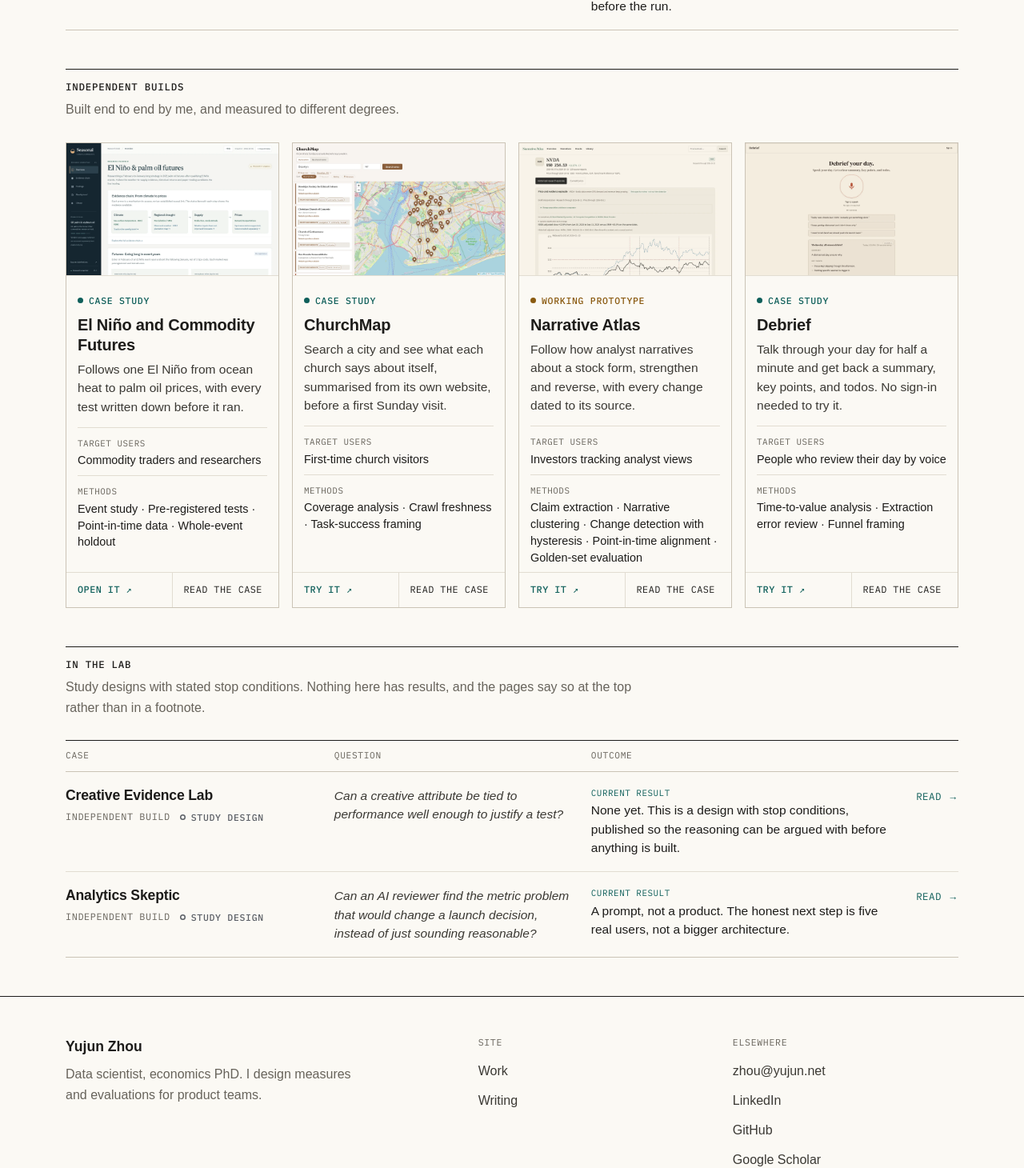
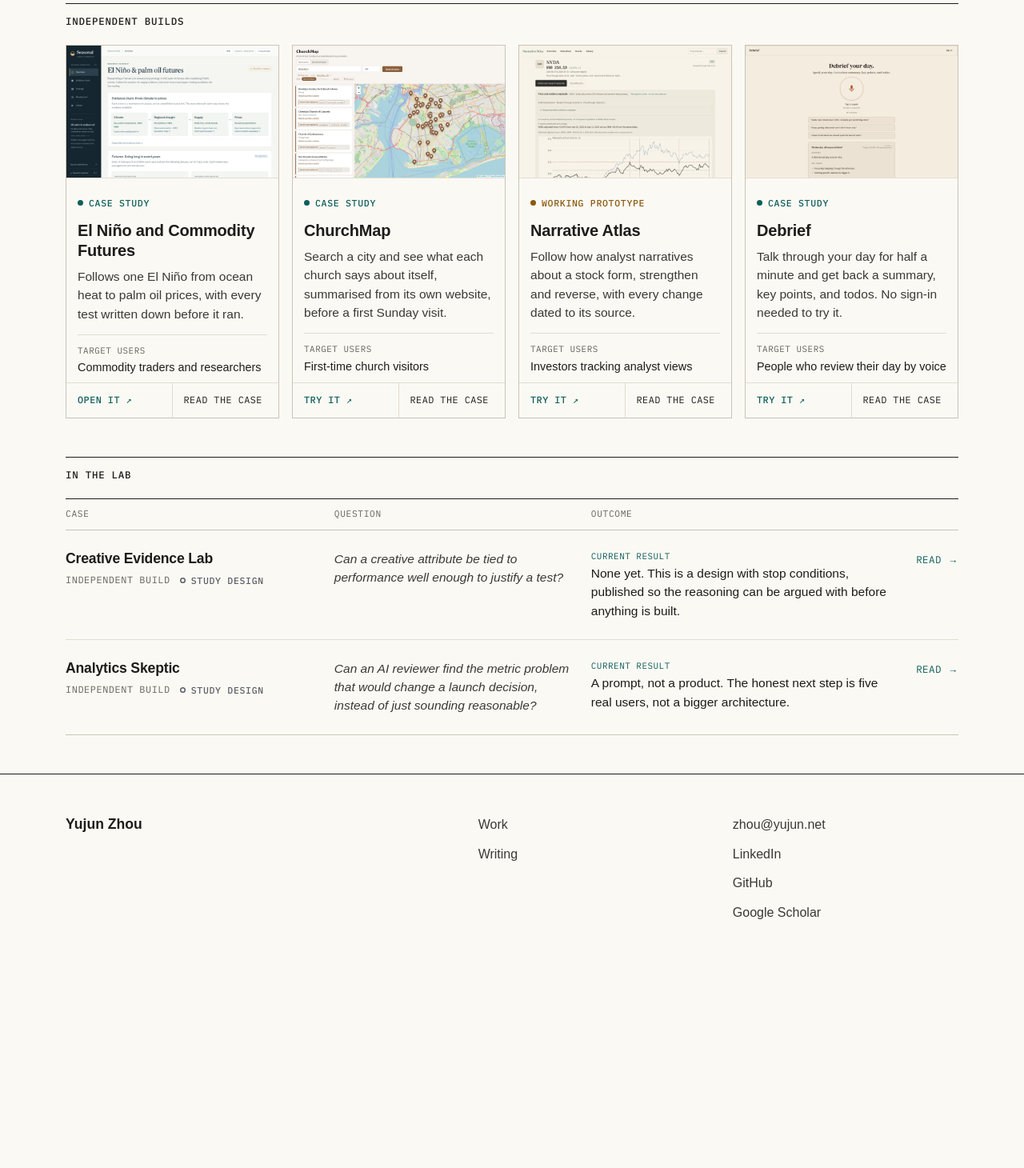
Before and after one commit to zhou100/portfolio_nextjs, a Next.js app: page /work in a window 1280 px wide. Shown: the part 730-2190 px from the top of the page at 80% size. After the commit the page ends 1949 px from the top, so only its background shows below. Built offline with nearby package versions, Linux system fonts and the light colour scheme; a web font is replaced by a local one.

Commit message:
Simplify portfolio labels and let layout lead

```diff
--- a/src/app/components/Footer/Footer.css
+++ b/src/app/components/Footer/Footer.css
@@ -13,21 +13,6 @@
   font-size: 1.1rem;
   font-weight: 600;
   margin-bottom: 8px;
-}
-
-.footer__blurb {
-  color: var(--clr-muted);
-  font-size: 1rem;
-  max-width: 42ch;
-}
-
-.footer__label {
-  color: var(--clr-muted);
-  font-family: var(--mono);
-  font-size: 0.72rem;
-  letter-spacing: 0.06em;
-  margin-bottom: 12px;
-  text-transform: uppercase;
 }
 
 .footer__links li + li {
--- a/src/app/components/Footer/Footer.tsx
+++ b/src/app/components/Footer/Footer.tsx
@@ -10,13 +10,9 @@ export default function Footer() {
       <div className="wrap footer__inner">
         <div className="footer__col">
           <p className="footer__name">{name}</p>
-          <p className="footer__blurb">
-            Data scientist, economics PhD. I design measures and evaluations for product teams.
-          </p>
         </div>
 
-        <div className="footer__col">
-          <p className="footer__label">Site</p>
+        <nav className="footer__col" aria-label="Footer navigation">
           <ul className="footer__links">
             <li>
               <Link href="/work">Work</Link>
@@ -30,10 +26,9 @@ export default function Footer() {
               </li>
             )}
           </ul>
-        </div>
+        </nav>
 
         <div className="footer__col">
-          <p className="footer__label">Elsewhere</p>
           <ul className="footer__links">
             <li>
               <a href={`mailto:${email}`}>{email}</a>
--- a/src/app/components/Work/Showcase.tsx
+++ b/src/app/components/Work/Showcase.tsx
@@ -5,7 +5,7 @@ import StatusBadge from './StatusBadge';
 
 /**
  * A live product on the home page, as one card in a row of three: the lead screenshot,
- * what it does, role and methods, and where to try it. Only the first shot is shown.
+ * what it does, who it is for, and where to try it. Only the first shot is shown.
  * Renders nothing for an item without a showcase or a public link.
  */
 export default function Showcase({
@@ -52,10 +52,6 @@ export default function Showcase({
             <dt>Target users</dt>
             <dd>{showcase.audience}</dd>
           </div>
-          <div>
-            <dt>Methods</dt>
-            <dd>{item.methods.join(' · ')}</dd>
-          </div>
         </dl>
       </div>
 
--- a/src/app/globals.css
+++ b/src/app/globals.css
@@ -208,7 +208,7 @@ h4 {
 }
 
 .section__title {
-  margin-top: 8px;
+  margin-top: 0;
 }
 
 .section__lede {
@@ -221,7 +221,7 @@ h4 {
 /* A labelled group inside a section: "Independent builds", "Market stories". */
 .subhead {
   border-top: 1px solid var(--clr-ink);
-  margin-bottom: 28px;
+  margin-bottom: 20px;
   padding-top: 12px;
 }
 
@@ -473,7 +473,7 @@ h4 {
 
 .build__title {
   font-size: 1.25rem;
-  margin: 6px 0 6px;
+  margin: 10px 0 8px;
 }
 
 .build__title a:hover {
@@ -568,7 +568,7 @@ h4 {
 
 .ledger__row {
   align-items: start;
-  padding: 18px 0;
+  padding: 24px 0;
 }
 
 .ledger__row + .ledger__row {
--- a/src/app/work/[slug]/page.tsx
+++ b/src/app/work/[slug]/page.tsx
@@ -169,10 +169,9 @@ export default function CaseStudy({ params }: { params: { slug: string } }) {
           </dl>
         </div>
 
-        {item.sections.map((section, index) => (
+        {item.sections.map((section) => (
           <section className="case__section" id={section.id} key={section.id}>
             <div className="case__sectionhead">
-              <span className="case__step">{String(index + 1).padStart(2, '0')}</span>
               <div>
                 <h2 className="case__h2">{section.heading}</h2>
                 <p className="case__prompt">{section.prompt}</p>
@@ -184,10 +183,8 @@ export default function CaseStudy({ params }: { params: { slug: string } }) {
 
         <section className="case__section" id="limitations">
           <div className="case__sectionhead">
-            <span className="case__step">{String(item.sections.length + 1).padStart(2, '0')}</span>
             <div>
               <h2 className="case__h2">Limitations</h2>
-              <p className="case__prompt">What this case does not establish.</p>
             </div>
           </div>
           <ul className="bullets">
--- a/src/app/work/page.tsx
+++ b/src/app/work/page.tsx
@@ -30,11 +30,7 @@ export default function WorkIndex() {
     <>
       <header className="pagehead pagehead--compact">
         <div className="wrap">
-          <p className="eyebrow">Work</p>
-          <h1 className="pagehead__title">The work behind the claims.</h1>
-          <p className="lede pagehead__lede">
-            Every item opens with the problem, what I did, and what changed. The label on the card tells you what the page is: a case study from industry work, a working prototype, or a design with nothing built yet.
-          </p>
+          <h1 className="pagehead__title">Work</h1>
         </div>
       </header>
 
@@ -54,9 +50,6 @@ export default function WorkIndex() {
         <div className="wrap">
           <div className="subhead">
             <h2 className="subhead__title">Independent builds</h2>
-            <p className="subhead__lede">
-              Built end to end by me, and measured to different degrees.
-            </p>
           </div>
           <div className={`builds builds--${builds.length}`}>
             {builds.map((item) => (
@@ -70,10 +63,6 @@ export default function WorkIndex() {
         <div className="wrap">
           <div className="subhead">
             <h2 className="subhead__title">In the lab</h2>
-            <p className="subhead__lede">
-              Study designs with stated stop conditions. Nothing here has results, and the pages
-              say so at the top rather than in a footnote.
-            </p>
           </div>
           <CaseLedger items={lab} heading="h3" />
         </div>
```
Also changed, not shown: src/app/page.tsx (+5 -25 lines), src/app/work/[slug]/case.css (+0 -10 lines), src/app/writing/page.tsx (+1 -11 lines), 2 other files (tests, documents, lock files or other folders).
